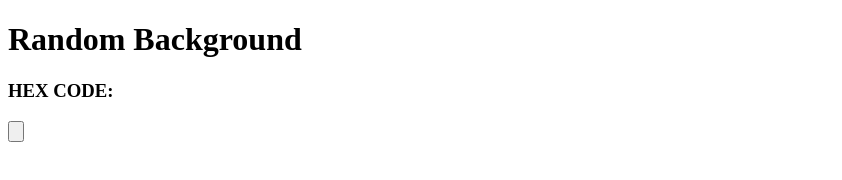
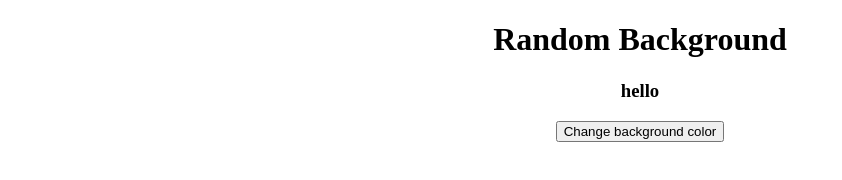
Before and after one commit to Robodlan/background-color-changer, a plain HTML site: page index.html in a window 1280 px wide. Shown: the whole page, without its empty margins (0-842 px from the left). Drawn offline with Linux system fonts and the light colour scheme.

Commit message:
document

```diff
--- a/index.html
+++ b/index.html
@@ -8,12 +8,13 @@
 </head>
 <body>
     <main class="main">
-
       <div class="container">
 
-        <h1 class="title">Random Background</h1>
-        <h3 class="sub-title">HEX CODE: </h3>
-        <input type="button" placeholder="Change background color">
+        <h1 class="title" id="title">
+            Random Background
+        </h1>
+        <h3 class="sub-title" id="sub-title">HEX CODE:</h3>
+        <button class="btn" id="btn">Change background color</button>
 
       </div>
     </main>
--- a/script.js
+++ b/script.js
@@ -11,6 +11,9 @@ const darkColorsArr = [
     "#800020",
 ];
 
+const hexName = document.querySelector("#sub-title");
+hexName.innerHTML = "hello"
+
 function randomIndex() {
  const random = Math.floor(darkColorsArr.length * Math.random())
  return random;
--- a/style.css
+++ b/style.css
@@ -0,0 +1,6 @@
+body {
+    box-sizing: border-box;
+    margin: 0;
+    padding: 0;
+    text-align: center;
+}
```
